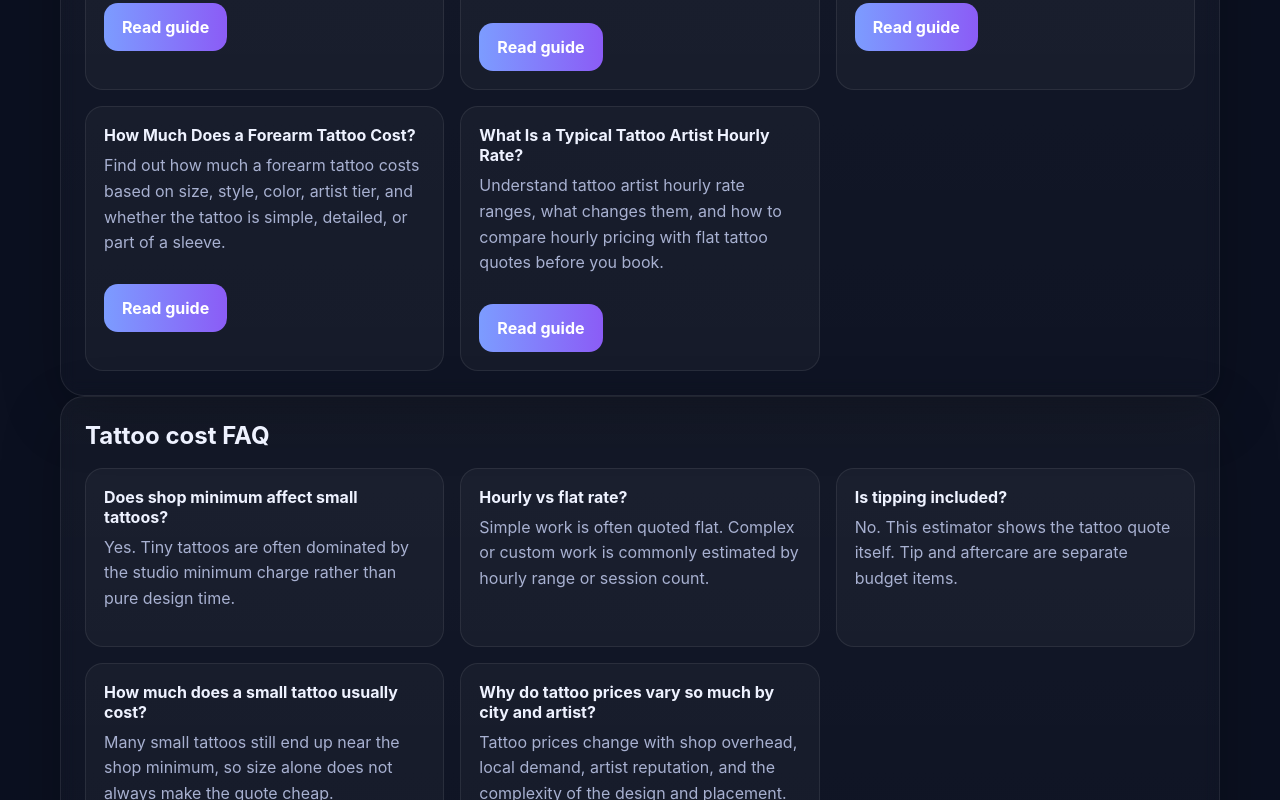
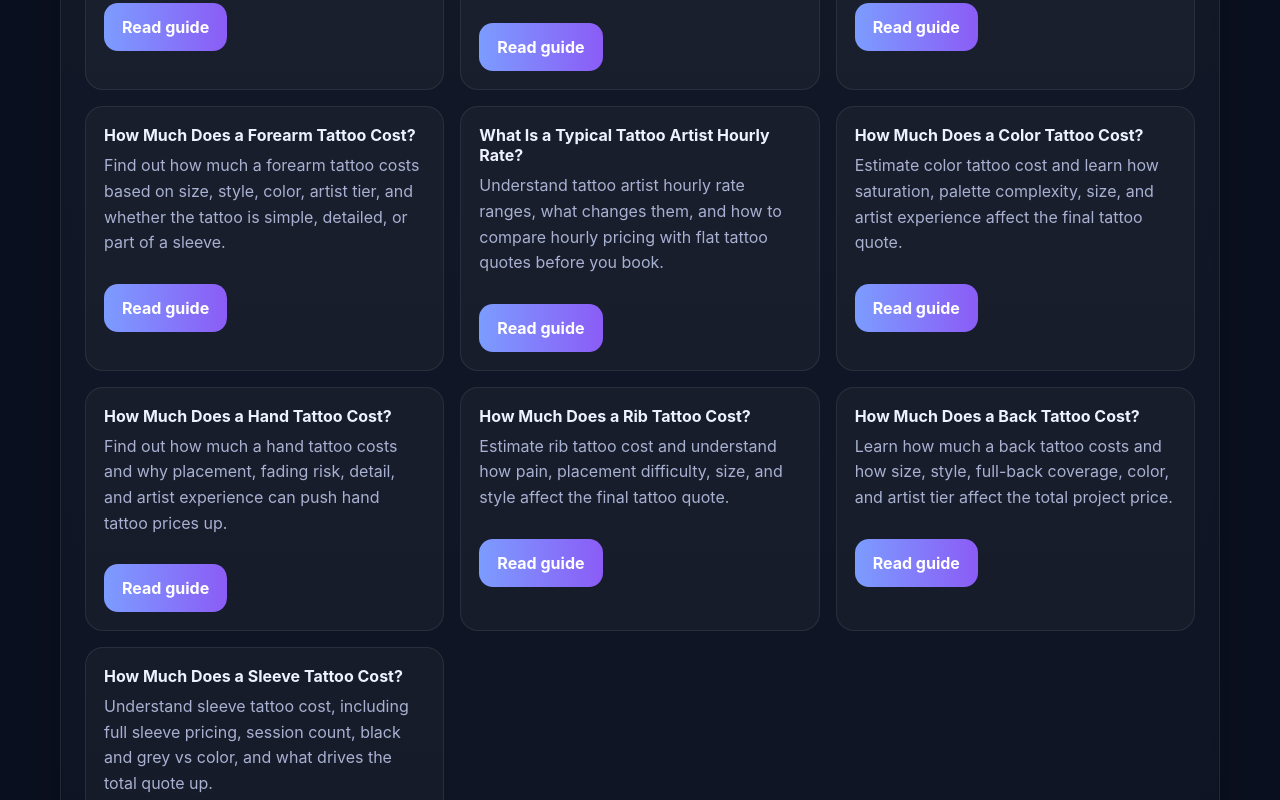
Before and after one commit to AOKA666/tattoo-price-estimator-next, a Next.js app: page / in a window 1280 px wide. Shown: the part 2720-3520 px from the top of the page. Built offline with nearby package versions, Linux system fonts and the light colour scheme; no server answers.

Commit message:
feat: expand tattoo pricing SEO page coverage

```diff
--- a/app/seo-pages.js
+++ b/app/seo-pages.js
@@ -165,6 +165,171 @@ export const seoPages = [
         answer: 'No. Many simple tattoos are quoted flat, while larger custom work is often estimated by hourly range or session count.'
       }
     ]
+  },
+  {
+    slug: 'color-tattoo-cost',
+    title: 'Color Tattoo Cost Guide + Estimate',
+    description:
+      'Estimate color tattoo cost and learn how saturation, palette complexity, size, and artist experience affect the final tattoo quote.',
+    h1: 'How Much Does a Color Tattoo Cost?',
+    intro:
+      'Color tattoo cost is usually higher than black ink pricing because color takes more setup, more passes, and often more time to heal cleanly. If you are comparing black ink versus color tattoo quotes, this guide breaks down why the gap exists and what actually moves the number.',
+    sections: [
+      {
+        title: 'Why color tattoos cost more',
+        body: 'Color work usually means extra setup, more layering, more saturation work, and more total time in the chair. That makes color tattoo pricing naturally higher than simple black-only work in many cases.'
+      },
+      {
+        title: 'What increases color tattoo cost fast',
+        body: 'Large coverage, realism, blended palettes, skin-tone transitions, and high detail all increase color tattoo cost quickly. Artist experience matters a lot when clean saturation is part of the goal.'
+      },
+      {
+        title: 'How to request a realistic color tattoo quote',
+        body: 'Send references, mention approximate size, explain whether you want bold traditional color or softer realism, and ask whether the artist expects one session or several.'
+      }
+    ],
+    faq: [
+      {
+        question: 'Are color tattoos always more expensive than black tattoos?',
+        answer: 'Usually yes, because color tattoos often need more setup, more layering, and longer execution time.'
+      },
+      {
+        question: 'Does color realism cost more than traditional color?',
+        answer: 'Often yes. Color realism usually needs more detail, smoother blending, and more total working time.'
+      }
+    ]
+  },
+  {
+    slug: 'hand-tattoo-cost',
+    title: 'Hand Tattoo Cost Guide + Quote Factors',
+    description:
+      'Find out how much a hand tattoo costs and why placement, fading risk, detail, and artist experience can push hand tattoo prices up.',
+    h1: 'How Much Does a Hand Tattoo Cost?',
+    intro:
+      'Hand tattoo cost tends to run higher than many people expect because hand placement is visible, technically demanding, and more prone to wear. If you are pricing finger tattoos, hand tattoos, or side-of-hand work, you need to account for more than size alone.',
+    sections: [
+      {
+        title: 'Why hand tattoos are harder to price',
+        body: 'Hand skin, movement, visibility, and wear all make execution trickier. Even a small hand tattoo can require more care than a similar tattoo on the forearm.'
+      },
+      {
+        title: 'What makes hand tattoo cost go up',
+        body: 'Fine detail, finger placement, symmetry, color, and artist reputation can all raise the quote. Some artists also price hands higher because touch-up expectations are different.'
+      },
+      {
+        title: 'What to ask before booking a hand tattoo',
+        body: 'Ask about healing expectations, fading risk, touch-up policy, and whether the artist regularly tattoos hands. This is not the place to optimize for the cheapest quote.'
+      }
+    ],
+    faq: [
+      {
+        question: 'Are hand tattoos more expensive?',
+        answer: 'Often yes. Hand tattoos can cost more because the placement is more difficult and more visible, even when the design is small.'
+      },
+      {
+        question: 'Do finger tattoos count as hand tattoo pricing?',
+        answer: 'Usually yes. Finger tattoos are often priced with similar placement difficulty and healing considerations in mind.'
+      }
+    ]
+  },
+  {
+    slug: 'rib-tattoo-cost',
+    title: 'Rib Tattoo Cost Guide + Price Estimate',
+    description:
+      'Estimate rib tattoo cost and understand how pain, placement difficulty, size, and style affect the final tattoo quote.',
+    h1: 'How Much Does a Rib Tattoo Cost?',
+    intro:
+      'Rib tattoo cost is usually higher than easier placements because ribs are awkward to work on, movement matters, and longer sessions can be more demanding for both client and artist. This guide explains why rib tattoo pricing often climbs faster than people expect.',
+    sections: [
+      {
+        title: 'Why rib tattoos are priced above simpler placements',
+        body: 'Rib placement usually takes more care than forearm or outer arm placement. Breathing, curvature, and comfort all affect how smoothly the tattoo session goes.'
+      },
+      {
+        title: 'What changes rib tattoo pricing',
+        body: 'Lettering, fine line work, large quotes, floral compositions, and color can all change the quote. The bigger the coverage and the more delicate the linework, the more the price usually moves upward.'
+      },
+      {
+        title: 'How to compare rib tattoo quotes',
+        body: 'Send the exact side and coverage area, say whether you want black ink or color, and ask the artist whether they expect one session or a larger project timeline.'
+      }
+    ],
+    faq: [
+      {
+        question: 'Are rib tattoos more expensive than forearm tattoos?',
+        answer: 'Often yes. Rib tattoos are usually harder to execute than forearm tattoos, which can make the quote higher.'
+      },
+      {
+        question: 'Does rib tattoo pain affect the price?',
+        answer: 'Pain itself is not the price factor, but the placement difficulty and slower working conditions can affect the quote.'
+      }
+    ]
+  },
+  {
+    slug: 'back-tattoo-cost',
+    title: 'Back Tattoo Cost Guide + Session Estimate',
+    description:
+      'Learn how much a back tattoo costs and how size, style, full-back coverage, color, and artist tier affect the total project price.',
+    h1: 'How Much Does a Back Tattoo Cost?',
+    intro:
+      'Back tattoo cost covers a huge range because a back tattoo can mean anything from a medium upper-back piece to a full-back multi-session project. This guide helps separate smaller back tattoo pricing from large-scale work that behaves more like a major commission.',
+    sections: [
+      {
+        title: 'Why back tattoo pricing ranges so widely',
+        body: 'The back offers a lot of canvas, which means both simple mid-size tattoos and huge custom projects fit in the same placement category. Coverage matters a lot here.'
+      },
+      {
+        title: 'When a back tattoo becomes a major project',
+        body: 'Once the design becomes large, wraps across the shoulders, or includes heavy shading and background fill, pricing usually shifts toward session planning instead of a simple one-time quote.'
+      },
+      {
+        title: 'How to request a back tattoo estimate',
+        body: 'Be specific about upper back, full back, spine-centered, or shoulder-blade placement, and mention whether the concept is simple blackwork, ornamental, realism, or full color.'
+      }
+    ],
+    faq: [
+      {
+        question: 'How much does a full back tattoo cost?',
+        answer: 'A full back tattoo is usually a major multi-session project, so pricing depends heavily on style, detail, color, and artist tier.'
+      },
+      {
+        question: 'Is an upper back tattoo cheaper than a full back piece?',
+        answer: 'Yes, usually by a lot. Coverage is one of the biggest pricing drivers for back tattoos.'
+      }
+    ]
+  },
+  {
+    slug: 'sleeve-tattoo-cost',
+    title: 'Sleeve Tattoo Cost Guide + Full Sleeve Pricing',
+    description:
+      'Understand sleeve tattoo cost, including full sleeve pricing, session count, black and grey vs color, and what drives the total quote up.',
+    h1: 'How Much Does a Sleeve Tattoo Cost?',
+    intro:
+      'Sleeve tattoo cost is one of the biggest tattoo pricing questions because sleeves are rarely simple one-session jobs. Full sleeve work usually means planning, multiple sessions, and a much wider range in pricing than smaller tattoos.',
+    sections: [
+      {
+        title: 'Why full sleeve tattoos cost so much',
+        body: 'A sleeve is built on coverage, composition, and time. Even when the art style looks simple, the amount of work involved usually pushes sleeve tattoo cost into major-project territory.'
+      },
+      {
+        title: 'Black and grey vs color sleeve pricing',
+        body: 'Color sleeves often cost more because saturation and layering take longer, but highly detailed black and grey realism can also become very expensive. Style matters as much as size.'
+      },
+      {
+        title: 'How to plan a sleeve tattoo budget',
+        body: 'Ask about session count, estimated hours, spacing between sessions, and whether the artist prefers to quote by session, by hour, or by full project range.'
+      }
+    ],
+    faq: [
+      {
+        question: 'How many sessions does a sleeve tattoo take?',
+        answer: 'A sleeve tattoo often takes multiple sessions, and full sleeves can require a long project timeline depending on style and coverage.'
+      },
+      {
+        question: 'Is a full sleeve much more expensive than a half sleeve?',
+        answer: 'Usually yes. More coverage, more design work, and more sessions push full sleeve pricing significantly higher.'
+      }
+    ]
   }
 ];
 
```
